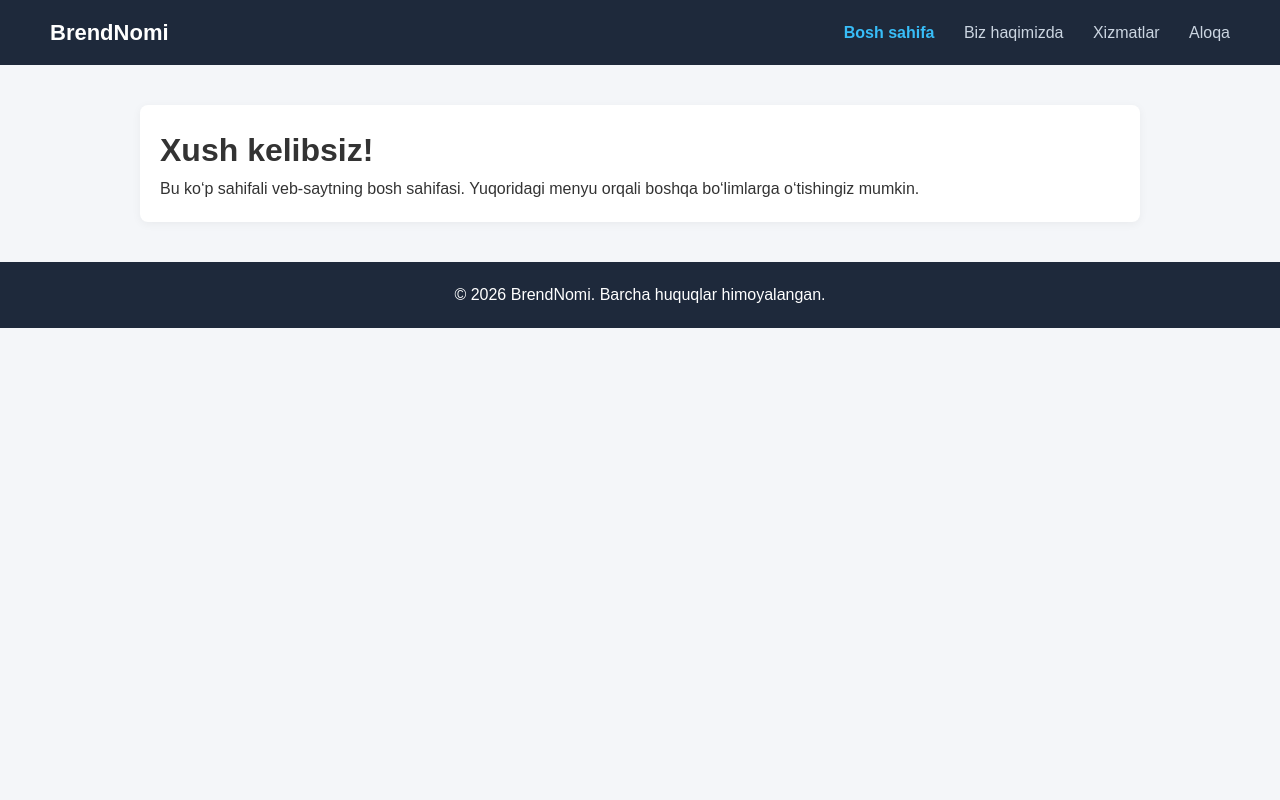
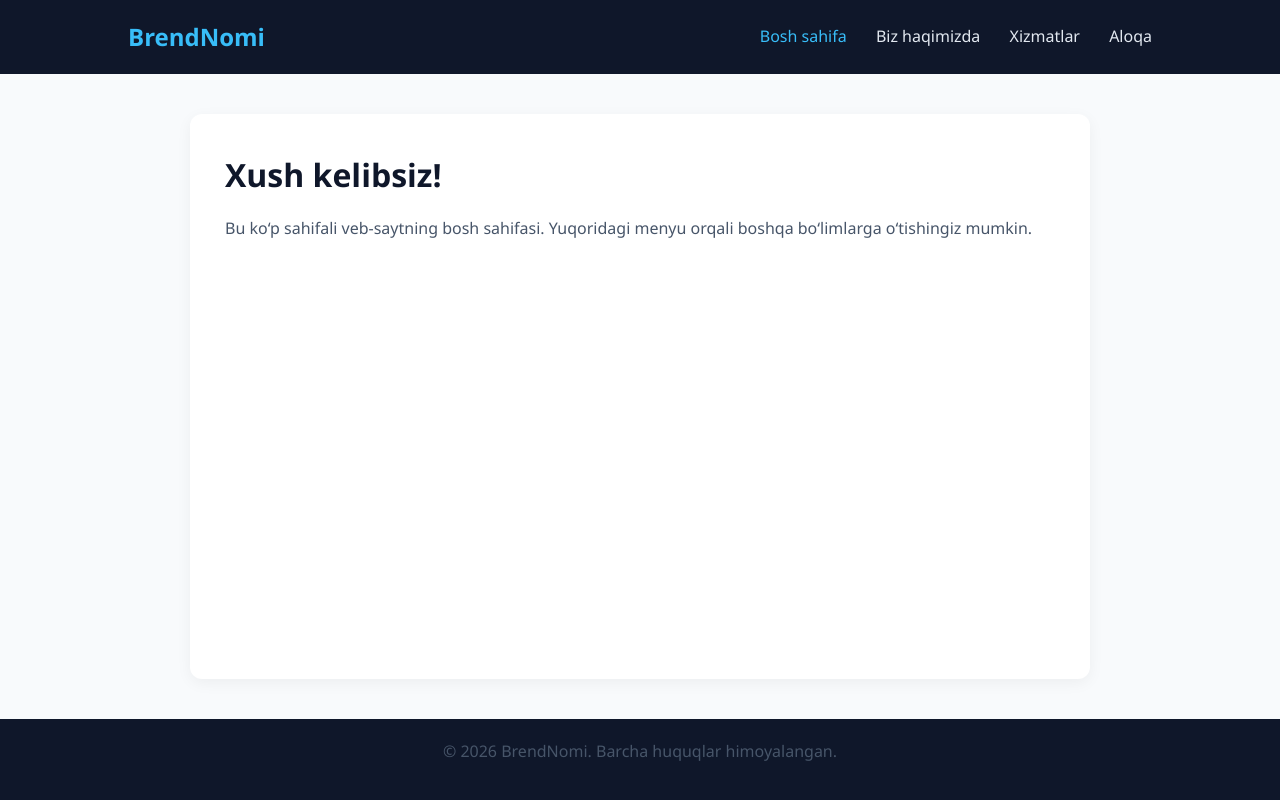
Before and after one commit to Doniyor302006/web_sayt, a plain HTML site: page index.html in a window 1280 px wide. Drawn offline with Linux system fonts and the light colour scheme.

Commit message:
Update styles in style.css for improved design

```diff
--- a/style.css
+++ b/style.css
@@ -2,57 +2,121 @@
     margin: 0;
     padding: 0;
     box-sizing: border-box;
-    font-family: Arial, sans-serif;
+    font-family: 'Segoe UI', Tahoma, sans-serif;
 }
 
 body {
-    background-color: #f4f6f9;
-    color: #333;
+    background-color: #f8fafc;
+    color: #1e293b;
     line-height: 1.6;
+    display: flex;
+    flex-direction: column;
+    min-height: 100vh;
 }
 
-/* Navigatsiya menyusi */
+/* Navigatsiya */
 header {
-    background-color: #1e293b;
-    padding: 15px 50px;
+    background-color: #0f172a;
+    padding: 18px 10%;
     display: flex;
     justify-content: space-between;
     align-items: center;
 }
 
 .logo {
-    color: #fff;
-    font-size: 22px;
+    color: #38bdf8;
+    font-size: 24px;
     font-weight: bold;
     text-decoration: none;
 }
 
 nav a {
-    color: #cbd5e1;
+    color: #e2e8f0;
     text-decoration: none;
     margin-left: 25px;
     font-size: 16px;
+    transition: 0.3s;
 }
 
 nav a:hover, nav a.active {
     color: #38bdf8;
-    font-weight: bold;
 }
 
-/* Asosiy kontent */
+/* Asosiy blok */
 .container {
-    max-width: 1000px;
+    max-width: 900px;
+    width: 90%;
     margin: 40px auto;
+    padding: 35px;
+    background: #ffffff;
+    border-radius: 12px;
+    box-shadow: 0 4px 15px rgba(0, 0, 0, 0.05);
+    flex: 1;
+}
+
+h1 {
+    font-size: 32px;
+    margin-bottom: 15px;
+    color: #0f172a;
+}
+
+p {
+    margin-bottom: 15px;
+    color: #475569;
+}
+
+/* Tugmalar */
+.btn {
+    display: inline-block;
+    background-color: #0284c7;
+    color: #fff;
+    padding: 10px 22px;
+    border-radius: 6px;
+    text-decoration: none;
+    margin-top: 10px;
+    border: none;
+    cursor: pointer;
+    font-size: 16px;
+}
+
+.btn:hover {
+    background-color: #0369a1;
+}
+
+/* Loyihalar kartochkasi */
+.grid {
+    display: grid;
+    grid-template-columns: repeat(auto-fit, minmax(250px, 1fr));
+    gap: 20px;
+    margin-top: 20px;
+}
+
+.card {
+    border: 1px solid #e2e8f0;
     padding: 20px;
-    background: #fff;
     border-radius: 8px;
-    box-shadow: 0 2px 10px rgba(0,0,0,0.05);
+    background: #f8fafc;
+}
+
+.card h3 {
+    margin-bottom: 10px;
+    color: #0f172a;
+}
+
+/* Aloqa formasi */
+input, textarea {
+    width: 100%;
+    padding: 12px;
+    margin: 8px 0 18px;
+    border: 1px solid #cbd5e1;
+    border-radius: 6px;
+    font-size: 15px;
 }
 
 footer {
     text-align: center;
     padding: 20px;
-    margin-top: 40px;
-    background-color: #1e293b;
-    color: #fff;
+    background-color: #0f172a;
+    color: #94a3b8;
+    margin-top: auto;
 }
```
